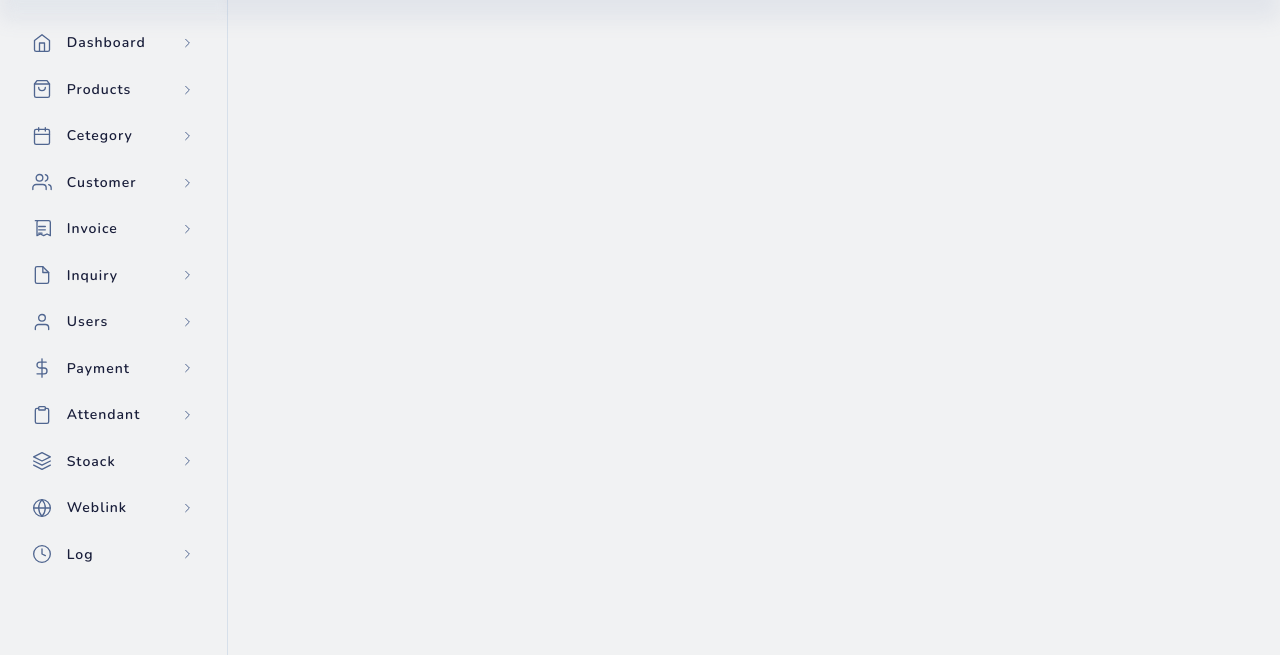
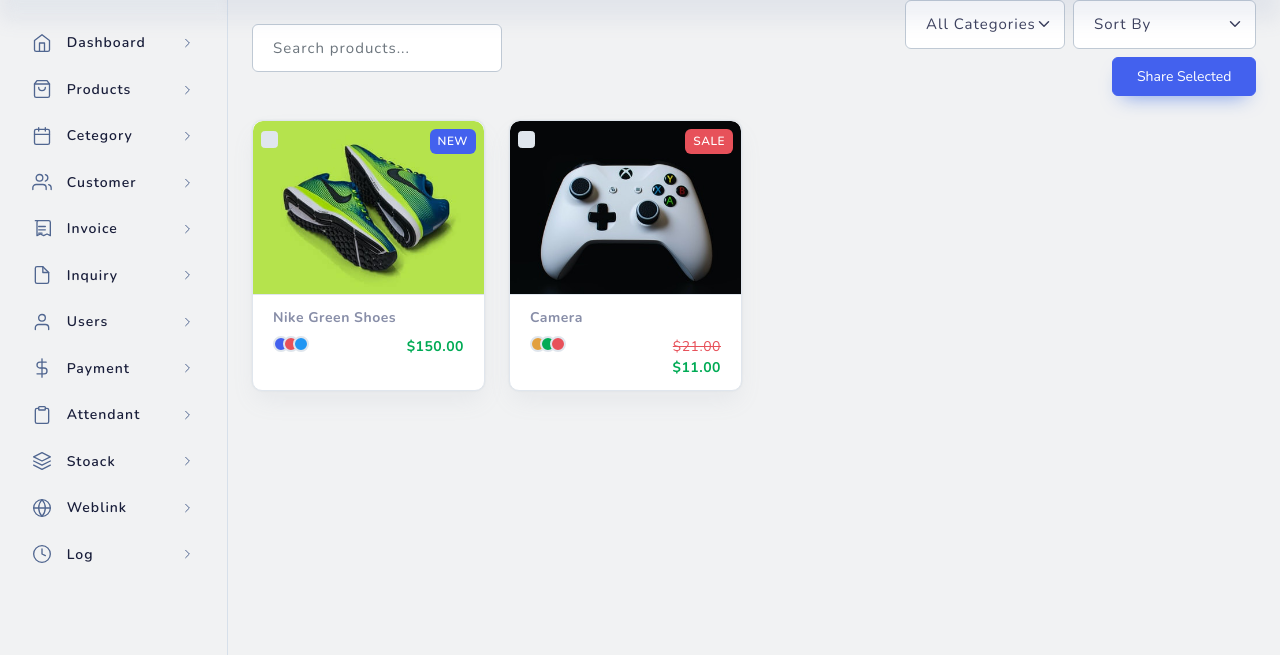
Before and after one commit to thedhruvish/TMS-php, a PHP site: page /admin/products.php in a window 1280 px wide. Shown: the part 107-762 px from the top of the page. Run offline with PHP 8.4, Linux system fonts and the light colour scheme; the visitor is signed in with stand-in values (Sample User, id 1); a stand-in replaces the project's code that opens the database connection; some libraries are stand-ins or nearby versions.

Commit message:
shop page

```diff
--- a/admin/products-add.php
+++ b/admin/products-add.php
@@ -3,6 +3,4 @@ require_once './include/header-admin.php';
 require_once './include/sidebar-admin.php';
 ?>
 
-
-
-<?php include('./include/footer-admin.php'); ?>
+<?php include_once('./include/footer-admin.php'); ?>
--- a/admin/products.php
+++ b/admin/products.php
@@ -3,6 +3,107 @@ require_once './include/header-admin.php';
 require_once './include/sidebar-admin.php';
 ?>
 
+<!-- 🔍 Toolbar -->
+<div class="row mb-4 align-items-center justify-content-between">
+  <!-- Left: Search -->
+  <div class="col-md-6 d-flex align-items-center">
+    <input type="text" class="form-control w-100" placeholder="Search products..." style="max-width: 250px;">
+  </div>
+
+  <!-- Right: Categories, Sort By, Share -->
+  <div class="col-md-6 text-md-end text-start mt-3 mt-md-0">
+    <div class="d-inline-flex gap-2 flex-wrap justify-content-md-end align-items-center w-100">
+      <select class="form-select w-auto" style="min-width: 160px;">
+        <option selected>All Categories</option>
+        <option>Shoes</option>
+        <option>Electronics</option>
+        <option>Accessories</option>
+      </select>
+
+      <select class="form-select w-auto" style="min-width: 140px;">
+        <option selected>Sort By</option>
+        <option>Newest</option>
+        <option>Price: Low to High</option>
+        <option>Price: High to Low</option>
+      </select>
+
+      <button id="shareSelected" class="btn btn-primary px-4 py-2">Share Selected</button>
+    </div>
+  </div>
+</div>
+
+<!-- 🛒 Product Cards -->
+<div class="row">
+
+  <!-- Product Card 1 -->
+  <div class="col-xxl-2 col-xl-3 col-lg-4 col-md-6 col-sm-6 mb-4">
+    <div class="card style-6 h-100 position-relative overflow-hidden">
+
+      <!-- Checkbox in image corner -->
+      <div class="position-absolute top-0 start-0 m-2 z-2">
+        <input type="checkbox" class="form-check-input product-check" value="1">
+      </div>
+
+      <!-- NEW badge -->
+      <span class="badge badge-primary position-absolute top-0 end-0 m-2 z-2">NEW</span>
+
+      <img src="../src/assets/img/product-3.jpg" class="card-img-top" alt="Nike Green Shoes">
+
+      <div class="card-footer">
+        <div class="row">
+          <div class="col-12 mb-2 text-truncate">
+            <b>Nike Green Shoes</b>
+          </div>
+          <div class="col-6">
+            <div class="badge--group">
+              <span class="badge badge-primary badge-dot"></span>
+              <span class="badge badge-danger badge-dot"></span>
+              <span class="badge badge-info badge-dot"></span>
+            </div>
+          </div>
+          <div class="col-6 text-end">
+            <p class="text-success fw-bold mb-0">$150.00</p>
+          </div>
+        </div>
+      </div>
+    </div>
+  </div>
+
+  <!-- Product Card 2 -->
+  <div class="col-xxl-2 col-xl-3 col-lg-4 col-md-6 col-sm-6 mb-4">
+    <div class="card style-6 h-100 position-relative overflow-hidden">
+
+      <div class="position-absolute top-0 start-0 m-2 z-2">
+        <input type="checkbox" class="form-check-input product-check" value="2">
+      </div>
+
+      <span class="badge badge-danger position-absolute top-0 end-0 m-2 z-2">SALE</span>
+
+      <img src="../src/assets/img/product-10.jpg" class="card-img-top" alt="Camera">
+
+      <div class="card-footer">
+        <div class="row">
+          <div class="col-12 mb-2 text-truncate">
+            <b>Camera</b>
+          </div>
+          <div class="col-6">
+            <div class="badge--group">
+              <span class="badge badge-warning badge-dot"></span>
+              <span class="badge badge-success badge-dot"></span>
+              <span class="badge badge-danger badge-dot"></span>
+            </div>
+          </div>
+          <div class="col-6 text-end">
+            <p class="text-danger mb-0"><del>$21.00</del> <span class="text-success fw-bold">$11.00</span></p>
+          </div>
+        </div>
+      </div>
+    </div>
+  </div>
+
+  <!-- ➕ Add more cards here by duplicating -->
+
+</div>
 
 
-<?php include('./include/footer-admin.php'); ?>
+<?php include_once('./include/footer-admin.php'); ?>
```
